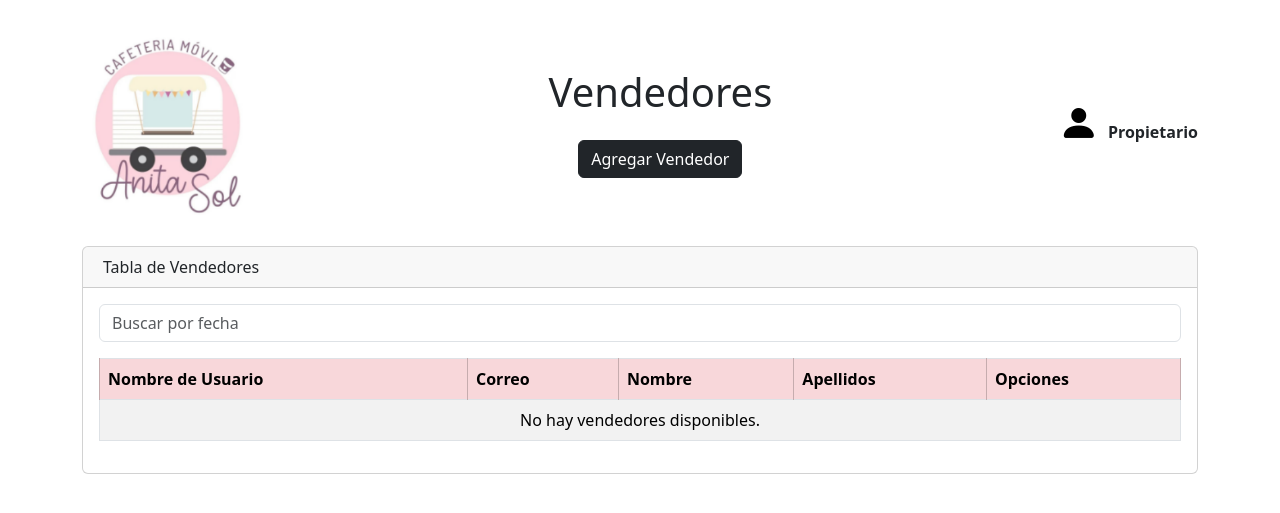
After one commit to lxishh/AnitaSol, a Django app: page /usuarios/vendedores/ in a window 1280 px wide. The commit adds this page. Shown: the top 513 px of the page. Run offline with Django 3.2, Linux system fonts and the light colour scheme; some libraries are stand-ins or nearby versions.

Commit message:
Vendedores
falta registrar y update

```diff
--- a/appAnitaSol/views.py
+++ b/appAnitaSol/views.py
@@ -1,8 +1,10 @@
 from django.shortcuts import render
+from django.contrib.auth.decorators import login_required
 
 # Create your views here.
 def index(request):
     return render(request, 'index.html')
 
+@login_required
 def opciones(request):
     return render(request, 'opciones.html')
--- a/proyectoAnitaSol/settings.py
+++ b/proyectoAnitaSol/settings.py
@@ -57,6 +57,9 @@ MIDDLEWARE = [
 ]
 
 ROOT_URLCONF = 'proyectoAnitaSol.urls'
+
+LOGIN_URL = '/login/'  # URL para la página de inicio de sesión
+
 
 TEMPLATES = [
     {
--- a/proyectoAnitaSol/urls.py
+++ b/proyectoAnitaSol/urls.py
@@ -16,6 +16,7 @@ Including another URLconf
 from django.contrib import admin
 from django.urls import path, include
 from appAnitaSol import views
+from django.contrib.auth import views as auth_views
 
 urlpatterns = [
     path('admin/', admin.site.urls),
@@ -23,6 +24,7 @@ urlpatterns = [
     path('opciones/', views.opciones, name='menuopciones'),
     #usuarios
     path('usuarios/', include('django.contrib.auth.urls')),
+    path('login/', auth_views.LoginView.as_view(template_name='authenticate/login.html'), name='login'),
     #usar las urls de la app usuarios
     path('usuarios/', include('usuarios.urls')),
     #usar las urls de la app productos
--- a/templates/opciones.html
+++ b/templates/opciones.html
@@ -38,7 +38,10 @@
       >
         <strong>Ventas</strong>
       </a>
-      <a href="/vendedores" class="alert alert-info text-center w-50 mb-3">
+      <a
+        href="{% url 'vendedores' %}"
+        class="alert alert-info text-center w-50 mb-3"
+      >
         <strong>Vendedores</strong>
       </a>
       <a href="/ingresos" class="alert alert-info text-center w-50">
--- /dev/null
+++ b/templates/vendedores.html
@@ -0,0 +1,183 @@
+<!DOCTYPE html>
+{% load static %}
+<html lang="en">
+  <head>
+    <meta charset="UTF-8" />
+    <meta name="viewport" content="width=device-width, initial-scale=1.0" />
+    <title>Vendedores</title>
+    <link href="{% static 'css/bootstrap.min.css' %}" rel="stylesheet" />
+    <!-- Bootstrap Icons -->
+    <link
+      href="https://cdn.jsdelivr.net/npm/bootstrap-icons/font/bootstrap-icons.css"
+      rel="stylesheet"
+    />
+  </head>
+  <body>
+    <div class="container my-4">
+      <!-- Logo y cabecera -->
+      <div class="d-flex justify-content-between align-items-center mb-4">
+        <!-- Logo -->
+        <div>
+          <a href="{% url 'menuopciones' %}">
+            <img
+              src="{% static 'logo.png' %}"
+              alt="Logo de la empresa"
+              style="width: 180px; height: auto"
+            />
+          </a>
+        </div>
+
+        <!-- Título y botón de agregar vendedor -->
+        <div class="text-center">
+          <h1 class="mb-0">Vendedores</h1>
+          <div class="mt-4">
+            <a href="{% url 'registrarvendedor' %}" class="btn btn-dark">
+              Agregar Vendedor
+            </a>
+          </div>
+        </div>
+
+        <!-- Información del propietario -->
+        <div class="text-end">
+          <i
+            class="bi bi-person-fill"
+            style="color: black; margin-right: 5px; font-size: 2.5rem"
+          ></i>
+          <strong>Propietario</strong>
+        </div>
+      </div>
+
+      <!-- Tabla de vendedores -->
+      <div class="card mb-4">
+        <div class="card-header">
+          <i class="fas fa-table me-1"></i>
+          Tabla de Vendedores
+        </div>
+        <div class="card-body">
+          <input
+            type="text"
+            id="searchInput"
+            class="form-control mb-3"
+            placeholder="Buscar por fecha"
+          />
+
+          <table
+            id="vendedoresTable"
+            class="table table-striped table-bordered"
+          >
+            <thead class="table-header">
+              <tr>
+                <th class="table-danger">Nombre de Usuario</th>
+                <th class="table-danger">Correo</th>
+                <th class="table-danger">Nombre</th>
+                <th class="table-danger">Apellidos</th>
+                <th class="table-danger">Opciones</th>
+              </tr>
+            </thead>
+            <tbody>
+              {% for usuario in usuarios %}
+              <tr>
+                <td scope="row">{{ usuario.username }}</td>
+                <td>{{ usuario.email }}</td>
+                <td>{{ usuario.first_name }}</td>
+                <td>{{ usuario.last_name }}</td>
+                <td>
+                  <a
+                    href="{% url 'actualizarvendedor' usuario.id %}"
+                    class="btn btn-dark btn-sm"
+                  >
+                    <i class="bi bi-pencil"></i>
+                  </a>
+                  <button
+                    class="btn btn-dark btn-sm"
+                    data-bs-toggle="modal"
+                    data-bs-target="#confirmModal"
+                    onclick="setDeleteUrl('{{ usuario.id }}')"
+                  >
+                    <i class="bi bi-trash"></i>
+                  </button>
+                </td>
+              </tr>
+              {% empty %}
+              <tr>
+                <td colspan="5" class="text-center">
+                  No hay vendedores disponibles.
+                </td>
+              </tr>
+              {% endfor %}
+            </tbody>
+          </table>
+        </div>
+      </div>
+    </div>
+
+    <!-- Modal de confirmación de eliminación -->
+    <div
+      class="modal fade"
+      id="confirmModal"
+      tabindex="-1"
+      aria-labelledby="confirmModalLabel"
+      aria-hidden="true"
+    >
+      <div class="modal-dialog">
+        <div class="modal-content">
+          <div class="modal-header">
+            <h5 class="modal-title" id="confirmModalLabel">
+              Confirmar Eliminación
+            </h5>
+            <button
+              type="button"
+              class="btn-close"
+              data-bs-dismiss="modal"
+              aria-label="Close"
+            ></button>
+          </div>
+          <div class="modal-body">
+            ¿Estás seguro de que deseas eliminar este elemento? Esta acción no
+            se puede deshacer.
+          </div>
+          <div class="modal-footer">
+            <button
+              type="button"
+              class="btn btn-secondary"
+              data-bs-dismiss="modal"
+            >
+              Cancelar
+            </button>
+            <a id="confirmDeleteButton" href="#" class="btn btn-danger"
+              >Eliminar</a
+            >
+          </div>
+        </div>
+      </div>
+    </div>
+
+    <!-- Script para eliminar vendedor y activar modal -->
+    <script>
+      function setDeleteUrl(id) {
+        var url = "/vendedores/eliminar/" + id;
+        document
+          .getElementById("confirmDeleteButton")
+          .setAttribute("href", url);
+      }
+    </script>
+
+    <script>
+      // Script para búsqueda en la tabla
+      document
+        .getElementById("searchInput")
+        .addEventListener("input", function () {
+          let filter = this.value.toLowerCase();
+          let rows = document.querySelectorAll("#vendedoresTable tbody tr");
+
+          rows.forEach(function (row) {
+            let text = row.innerText.toLowerCase();
+            row.style.display = text.includes(filter) ? "" : "none";
+          });
+        });
+    </script>
+
+    <script src="{% static 'js/bootstrap.bundle.min.js' %}"></script>
+    <script src="{% static 'js/busqueda_tabla.js' %}"></script>
+  </body>
+</html>
--- a/usuarios/urls.py
+++ b/usuarios/urls.py
@@ -3,5 +3,9 @@ from . import views
 
 urlpatterns = [
     path('login_usuario', views.login_usuario, name='login'),
-    path('logout_usuario', views.logout_usuario, name='logout')
+    path('logout_usuario', views.logout_usuario, name='logout'),
+    path('vendedores/', views.listar_vendedores, name='vendedores'),
+    path('registrar_vendedor/', views.registrar_vendedor, name='registrarvendedor'),
+    path('actualizar/<int:id>', views.actualizar_vendedor, name='actualizarvendedor'),
+    path('eliminar/<int:id>', views.eliminar_vendedor, name='eliminarvendedor'),
 ]
--- a/usuarios/views.py
+++ b/usuarios/views.py
@@ -1,6 +1,7 @@
-from django.shortcuts import render, redirect
+from django.shortcuts import get_object_or_404, render, redirect
 from django.contrib.auth import authenticate, login, logout
 from django.contrib import messages
+from django.contrib.auth.models import User, Group
 
 def login_usuario(request):
     if request.method == 'POST':
@@ -21,3 +22,65 @@ def logout_usuario(request):
     logout(request)
     messages.success(request, 'Sesion cerrada con éxito')
     return redirect("home")
+
+#create
+def registrar_vendedor(request):
+    if request.method == 'POST':
+        username = request.POST['username']
+        email = request.POST['email']
+        password = request.POST['password']
+        first_name = request.POST['first_name']
+        last_name = request.POST['last_name']
+
+        # Crear usuario
+        user = User.objects.create_user(
+            username=username,
+            email=email,
+            password=password,
+            first_name=first_name,
+            last_name=last_name,
+        )
+
+        # Agregar usuario al grupo "vendedores"
+        group = Group.objects.get(name='vendedores')
+        user.groups.add(group)
+
+        return redirect('menuopciones')  # Redirige al menú de opciones
+
+    return render(request, 'form_vendedores.html', {'action': 'Registrar'})
+
+
+#read
+def listar_vendedores(request):
+    # Intentar obtener el grupo "vendedores"
+    try:
+        grupo = Group.objects.get(name='vendedores')
+        usuarios = grupo.user_set.all()  # Obtiene solo los usuarios del grupo
+    except Group.DoesNotExist:
+        usuarios = User.objects.none()  # Retorna vacío si el grupo no existe
+
+    # Pasar los usuarios al contexto
+    context = {
+        'usuarios': usuarios,
+    }
+    return render(request, 'vendedores.html', context)
+
+#update
+def actualizar_vendedor(request, id):
+    user = get_object_or_404(User, id=id)
+
+    if request.method == 'POST':
+        user.username = request.POST['username']
+        user.email = request.POST['email']
+        user.first_name = request.POST['first_name']
+        user.last_name = request.POST['last_name']
+        user.save()
+        return redirect('menuopciones')
+
+    return render(request, 'form_vendedores.html', {'action': 'Actualizar', 'user': user})
+
+#delete
+def eliminar_vendedor(request, id):
+    user = User.objects.get(id=id)
+    user.delete()
+    return redirect('menuopciones')
```
Also changed, not shown: templates/form_vendedores.html (added, +52 -0 lines).
